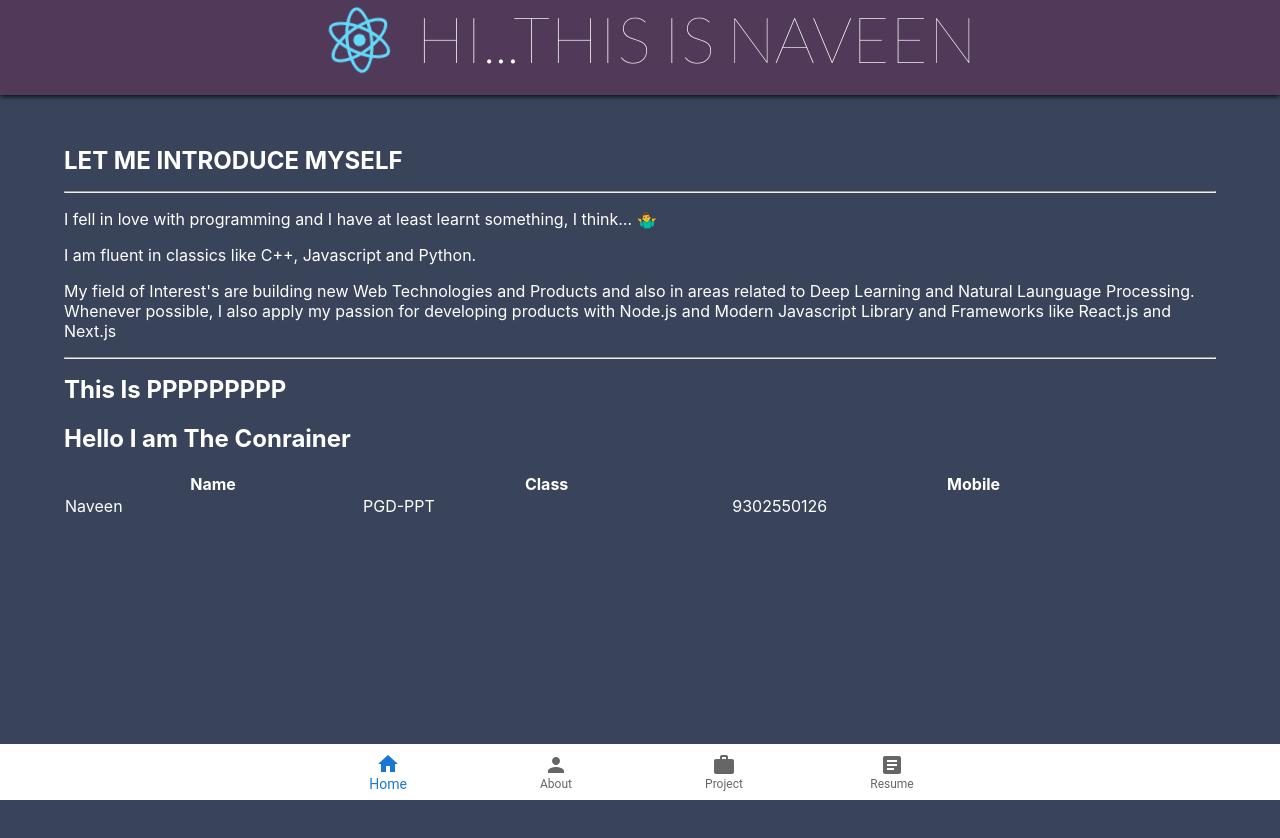
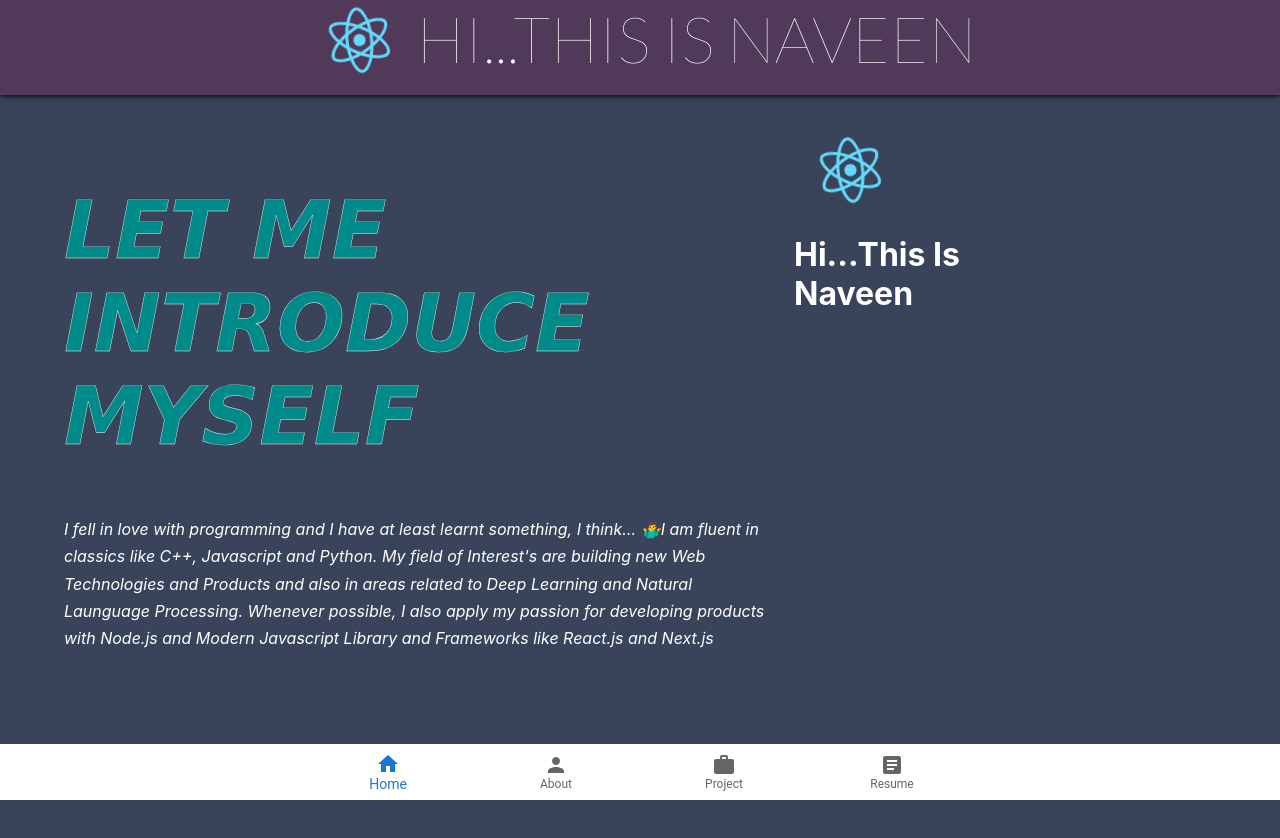
Before and after one commit to navsharma-in/shivin-movie-wiki, a React (Create React App) app: page / in a window 1280 px wide. Shown: the top 838 px of the page. Built offline with nearby package versions, Linux system fonts and the light colour scheme.

Commit message:
Change In Home Page

```diff
--- a/package.json
+++ b/package.json
@@ -12,6 +12,7 @@
     "@testing-library/react": "^12.1.2",
     "@testing-library/user-event": "^13.5.0",
     "axios": "^0.25.0",
+    "grid-system": "^0.1.0",
     "react": "^17.0.2",
     "react-dom": "^17.0.2",
     "react-router-dom": "^6.2.1",
--- a/src/App.css
+++ b/src/App.css
@@ -33,9 +33,15 @@
 }
 
 .h1{
-  font-size: x-large;
+  font-size: 80px;
+  font-family: 'Lucida Sans', 'Lucida Sans Regular', 'Lucida Grande', 'Lucida Sans Unicode', Geneva, Verdana, sans-serif;
+  color: darkcyan;
+  font-style: oblique;
+  font-stretch: extra-condensed;
+  -webkit-text-stroke-width: 0.4px;
+  -webkit-text-stroke-color: white;
 }
-
-.purple {
-  color: var(--imp-text-color) !important;
+.p{
+  font-style: oblique;
+  line-height: 1.7;
 }
--- a/src/components/pages/Home.jsx
+++ b/src/components/pages/Home.jsx
@@ -1,40 +1,27 @@
-import { Box, Typography } from '@mui/material';
 import React from 'react';
 import Container from '@mui/material/Container';
-import Table from '@mui/material/Table';
+import Grid from '@mui/material/Grid';
+import logo from "./Movies/logo.svg";
+
 
 const Home = () => {
     return (
-    <div>
-        <Container>
+        <div>
 
-                <h1 className='h1'>LET ME INTRODUCE MYSELF</h1><hr></hr>
-                <p>I fell in love with programming and I have at least learnt something, I think… 🤷‍♂️</p>
-                <p>I am fluent in classics like C++, Javascript and Python.</p>
-                <p>My field of Interest's are building new  Web Technologies and Products and also in areas related to Deep Learning and Natural Launguage Processing.
-                Whenever possible, I also apply my passion for developing products with Node.js and Modern Javascript Library and Frameworks  like React.js and Next.js</p>
-                <hr></hr></Container>
-            <Container>
+                    <Container>
+                    <Grid container spacing={2} columns={16}>
+                    <Grid item xs={10}>
+                    <h1 className='h1'>LET ME INTRODUCE MYSELF</h1>
+                        <p className='p'>I fell in love with programming and I have at least learnt something, I think… 🤷‍♂️I am fluent in classics like C++, Javascript and Python.
+                        My field of Interest's are building new  Web Technologies and Products and also in areas related to Deep Learning and Natural Launguage Processing.
+                        Whenever possible, I also apply my passion for developing products with Node.js and Modern Javascript Library and Frameworks  like React.js and Next.js</p>
+                    </Grid>
+                    <Grid item xs={4}>
+                   <img src={logo} className="App-logo" alt="logo" /><h1>Hi...This Is Naveen</h1>
+                    </Grid>
+                    </Grid>
+                    </Container>
 
-
-                <h1  className='h1'>This Is PPPPPPPPP </h1>
-
-                <h2 className='h1'>Hello I am The Conrainer</h2>
-               <Box>
-                <Table>
-                <tr>
-                    <th>Name</th>
-                    <th>Class</th>
-                    <th>Mobile</th>
-                </tr>
-                <tr>
-                    <td>Naveen</td>
-                    <td>PGD-PPT</td>
-                    <td>9302550126</td>
-                </tr>
-            </Table>
-            </Box>
-            </Container>
 
 
     </div>
```
Also changed, not shown: 2 other files (tests, documents, lock files or other folders).
